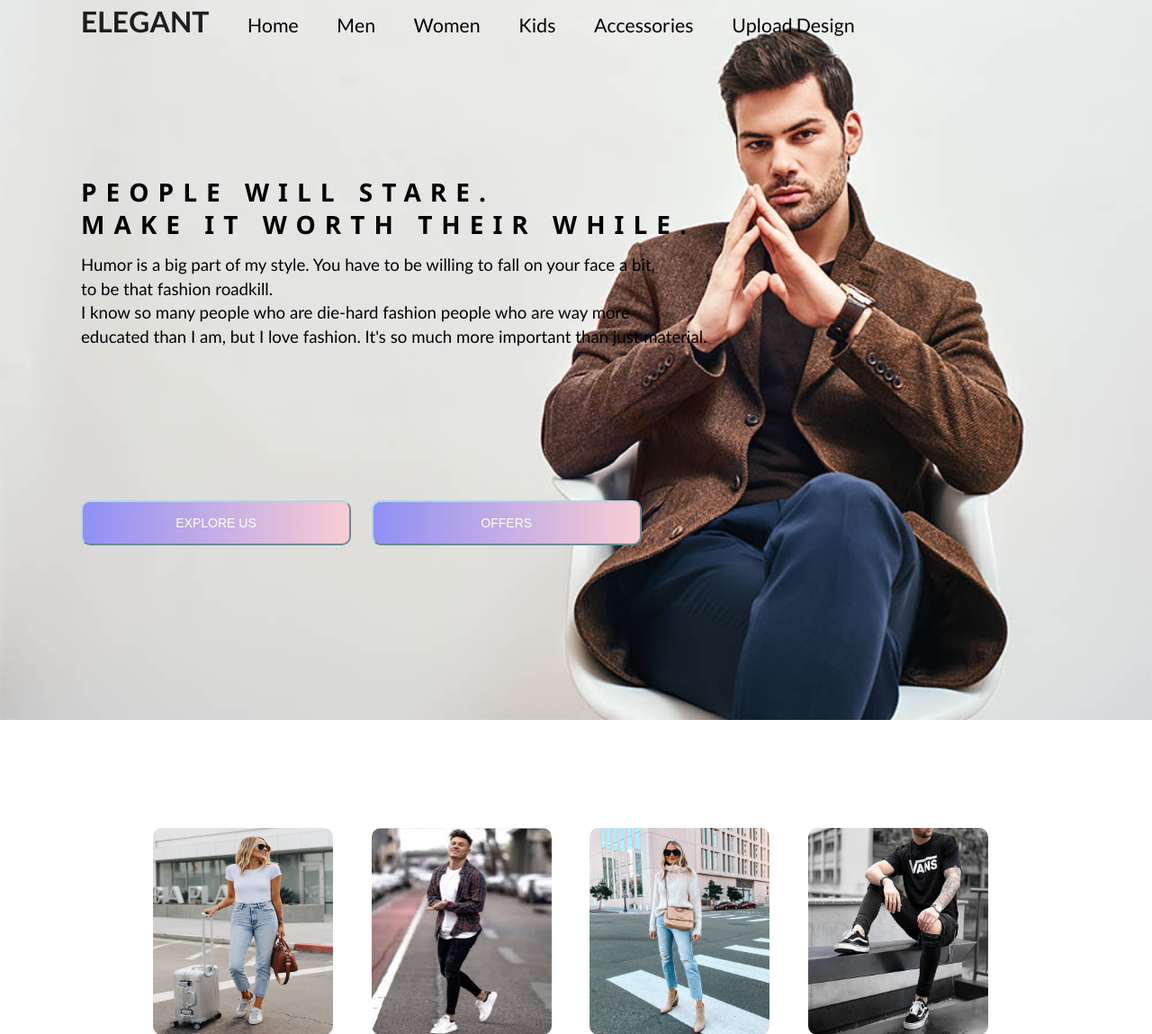
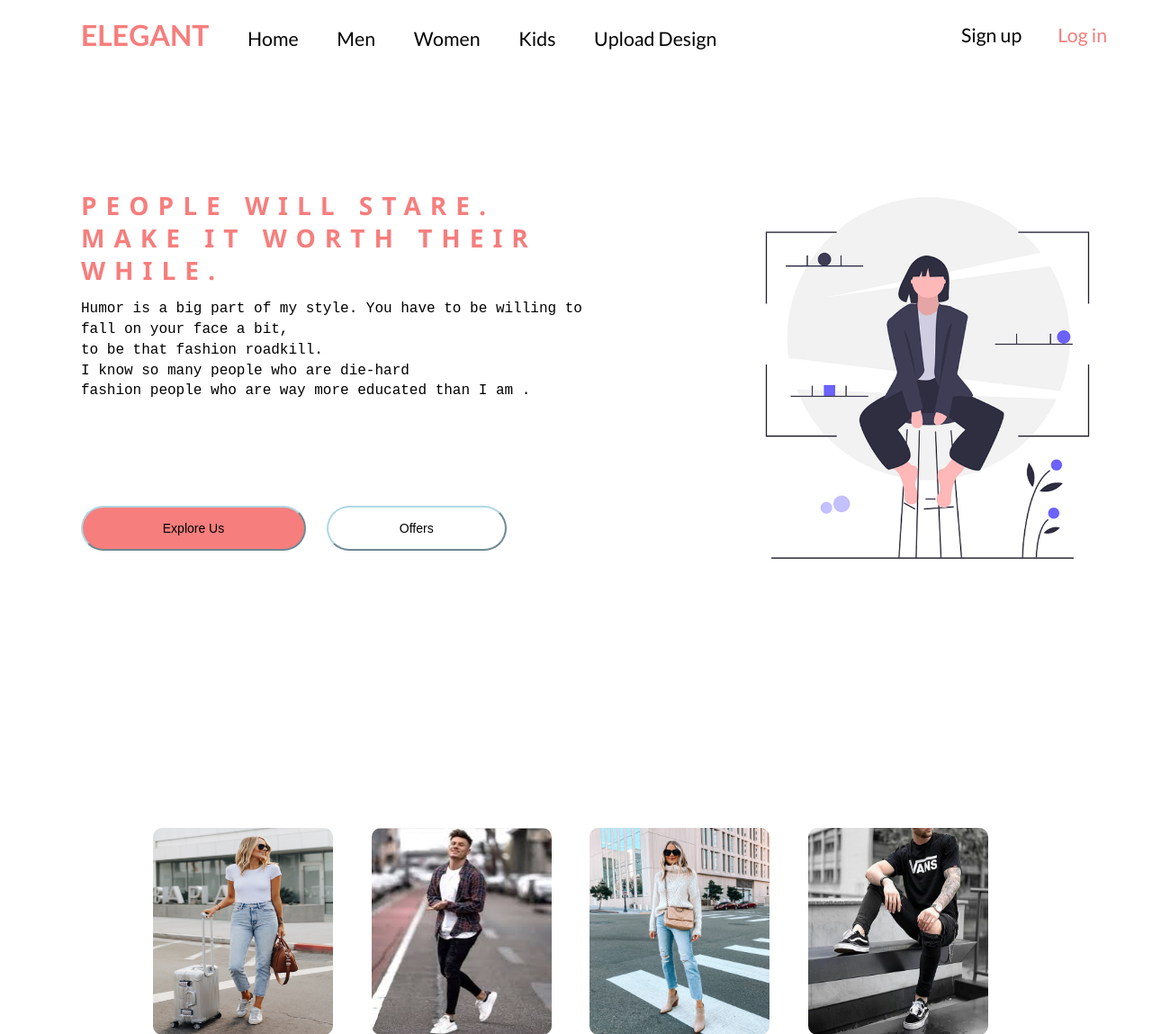
Before and after one commit to AmrAbdulSalam/ClothingOnlineShop, a PHP site: page / in a window 1280 px wide. Shown: the top 1149 px of the page at 90% size. Run offline with PHP 8.4, Linux system fonts and the light colour scheme.

Commit message:
editing on first page

```diff
--- a/index.html
+++ b/index.html
@@ -20,11 +20,14 @@
                     <li><a href="secondpage.html">Men</a></li>
                     <li><a href="#">Women</a></li>
                     <li><a href="#">Kids</a></li>
-                    <li><a href="#">Accessories</a></li>
                     <li><a href="#">Upload Design</a></li>
+                    <li class = 'movetoRight1'><a id = 'logincolor'href="#">Log in</a></li>
+                    <li class = 'movetoRight2'><a href="#">Sign up</a></li>
                 </ul>
+
             </nav>
             <div class="firstinfo">
+
                 <div class="talking">
                     <h1>
                         People will stare.
@@ -33,19 +36,24 @@
                     <p>
                         Humor is a big part of my style. You have to be willing to fall on your face a bit, <br>
                          to be that fashion roadkill. <br>
-                        I know so many people who are die-hard fashion people who are way more <br> educated than I am,
-                        but I love fashion. It's so much more important than just material.
+                        I know so many people who are die-hard  <br> fashion people who are way more educated than I am .
+
                     </p>
 
                     <button id ='firstbut'>
-                        EXPLORE US
+                        Explore Us
                     </button>
                     <button id = 'secondbut' onclick="jumpOffer()">
-                        OFFERS
+                        Offers
                     </button>
+
+
                 </div>
+                <div class="photoslogo5">
+                    <img height="500px" src="./photos/firstpage/newdesignerintech.png" alt="">
+                </div>
+            </div>
 
-            </div>
         </div>
 
 
@@ -281,52 +289,8 @@
                     <span style="color: red;" class="spanprice"> $ 128 </span> <span class="spanprice" style="text-decoration: line-through;">$400 </span>
                 </p>
             </div>
-            <div class="imgoffer">
-                <img src="./photos/outfits-offers/6.jpg" alt="fourthimg">
-                <h4>
-                    Gucci Outfit
-                </h4>
-                <p class="offertitle">
-                    Outfit is made of leather <br>
-                     also was designed by lacci afraio.
-                </p>
-                <div class="lovecounter">
-                    <div class="ui labeled button" tabindex="0" onclick="addOneLike('count11')">
-                        <div class="ui red button">
-                          <i class="heart icon"></i> Like
-                        </div>
-                        <a class="ui basic red left pointing label" id = 'count11'>
-                          0
-                        </a>
-                      </div>
-                </div>
-                <p>
-                    <span style="color: red;" class="spanprice"> $ 1100 </span> <span class="spanprice" style="text-decoration: line-through;">$1950 </span>
-                </p>
-            </div>
-            <div class="imgoffer">
-                <img src="./photos/outfits-offers/10.jpg" alt="fourthimg">
-                <h4>
-                    Gucci Outfit
-                </h4>
-                <p class="offertitle">
-                    Outfit is made of leather <br>
-                     also was designed by lacci afraio.
-                </p>
-                <div class="lovecounter">
-                    <div class="ui labeled button" tabindex="0" onclick="addOneLike('count12')">
-                        <div class="ui red button">
-                          <i class="heart icon" ></i> Like
-                        </div>
-                        <a class="ui basic red left pointing label" id = 'count12'>
-                          0
-                        </a>
-                      </div>
-                </div>
-                <p>
-                    <span style="color: red;" class="spanprice"> $ 365 </span> <span class="spanprice" style="text-decoration: line-through;">$860 </span>
-                </p>
-            </div>
+
+
         </div>
 
 
--- a/javascript/firstpage.js
+++ b/javascript/firstpage.js
@@ -21,7 +21,7 @@ function carousel() {
 let jumpOffer = () =>{
     document.querySelector('.offers').scrollIntoView();
 }
-
+// for counting likes in each offers
 let addOneLike = (x) => {
   document.getElementById(x).innerText = Number(document.getElementById(x).innerText) + 1;
 }
--- a/style/firstpagestyle.css
+++ b/style/firstpagestyle.css
@@ -1,6 +1,7 @@
 
 nav {
     padding-left: 50px;
+    padding-top: 15px;
     width: 100%;
     overflow: hidden;
     top: 0;
@@ -17,22 +18,25 @@ nav ul li {
 }
 
 nav ul li :hover{
-    color: gray;
+    color: #f67e7d;
 }
 #bigname{
     font-size: 24pt;
     cursor: pointer;
+    color: #f67e7d;
 }
 
 .firstinfo {
     margin-left: 90px;
     margin-top: 100px;
     display: flex;
+    flex-direction: row;
 
 }
 .talking {
     animation:test 40s infinite;
     transform: translateY(100px);
+
 }
 @keyframes test {
     10% {
@@ -44,7 +48,7 @@ nav ul li :hover{
 }
 .intro{
     height: 800px;
-    background-image: url("/photos/background.jpg");
+
     background-repeat: no-repeat;
     background-size: cover;
 }
@@ -52,30 +56,35 @@ nav ul li :hover{
 
 
 .firstinfo p {
-    font-family:'Trebuchet MS', 'Lucida Sans Unicode', 'Lucida Grande', 'Lucida Sans', Arial, sans-serif;
-    font-size: 14pt;
+    font-family : 'Courier New', Courier, monospace;
+    font-size: 12pt;
     color: black;
 }
 .firstinfo h1 {
     font-family: 'Segoe UI', Tahoma, Geneva, Verdana, sans-serif;
     text-transform: uppercase;
     letter-spacing: 10px;
-    color : black;
+    color : #f67e7d;
 }
 
 .firstinfo button {
-   width: 300px;
-   border-radius: 10px;
+   width: 250px;
+   border-radius: 30px;
    height: 50px;
-   color: white;
-   background-image: linear-gradient(to right, rgba(0,0,255,0.4), rgba(255,182,193,0.6));
+   color: black;
+   /* background-image: linear-gradient(to right, rgba(0,0,255,0.4), rgba(255,182,193,0.6)); */
+   background-color :#f67e7d;
    border-color: lightblue;
-   margin-top: 150px;
+   margin-top: 100px;
    margin-right: 20px;
    outline: none;
 }
+#secondbut{
+    background-color : white;
+    width: 200px;
+}
 #firstbut:hover ,#secondbut:hover{
-    background-color: black;
+    background-color: pink;
     color: white;
 }
 
@@ -99,10 +108,7 @@ nav ul li :hover{
     height: 750px;
 }
 
-#firstbut :hover ,#secondbut :hover{
-    background-color: black;
-    color: white;
-}
+
 
 .imgoffer img{
     width: 200px;
@@ -183,3 +189,21 @@ nav ul li :hover{
 .lovecounter {
     margin-bottom: 20px;
 }
+
+.movetoRight1{
+    float: right;
+    margin-right: 50px;
+
+}
+.movetoRight2{
+    float: right;
+
+}
+
+#logincolor{
+    color: #f67e7d;
+}
+
+.photoslogo5{
+    padding-left: 100px;
+}
```
Also changed, not shown: photos/firstpage/newdesignerintech.png (added).
